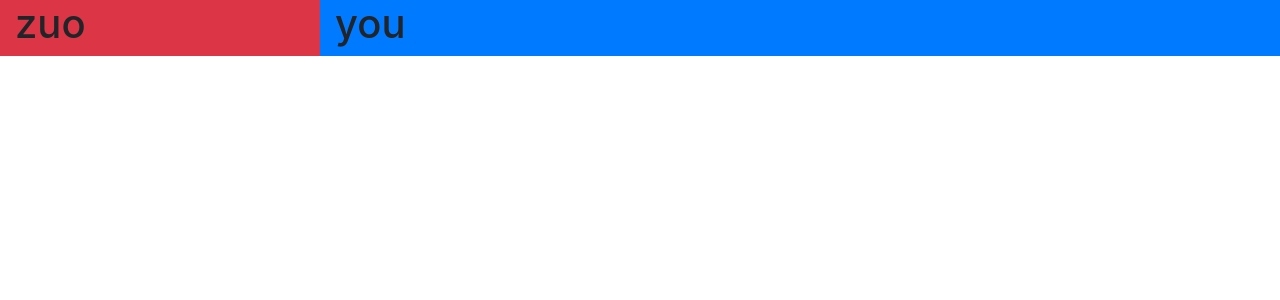
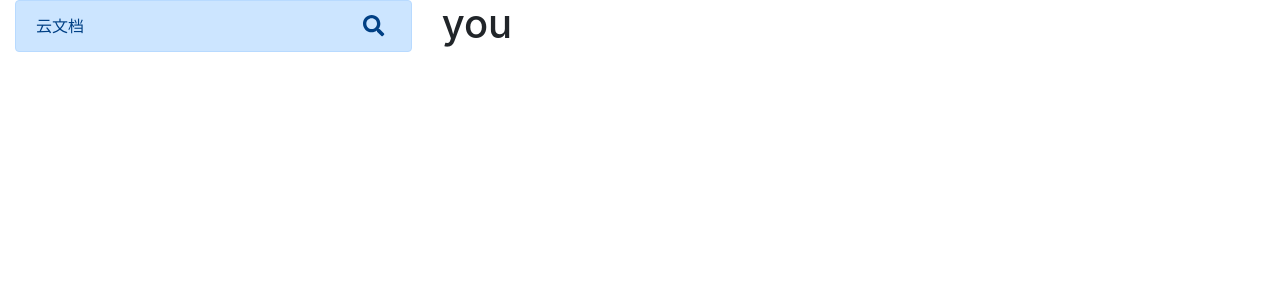
Before and after one commit to afetmin/cloud-md, a React (Create React App) app: page / in a window 1280 px wide. Shown: the top 300 px of the page. Built offline with nearby package versions, Linux system fonts and the light colour scheme.

Commit message:
feature: filesearch

```diff
--- a/package.json
+++ b/package.json
@@ -4,6 +4,9 @@
   "main": "main.js",
   "private": true,
   "dependencies": {
+    "@fortawesome/fontawesome-svg-core": "^1.2.35",
+    "@fortawesome/free-solid-svg-icons": "^5.15.3",
+    "@fortawesome/react-fontawesome": "^0.1.14",
     "@testing-library/jest-dom": "^5.11.4",
     "@testing-library/react": "^11.1.0",
     "@testing-library/user-event": "^12.1.10",
--- a/src/App.css
+++ b/src/App.css
@@ -1,38 +1,5 @@
-.App {
-  text-align: center;
+.icon-btn {
+  background: none;
+  border: none;
+  color: inherit;
 }
-
-.App-logo {
-  height: 40vmin;
-  pointer-events: none;
-}
-
-@media (prefers-reduced-motion: no-preference) {
-  .App-logo {
-    animation: App-logo-spin infinite 20s linear;
-  }
-}
-
-.App-header {
-  background-color: #282c34;
-  min-height: 100vh;
-  display: flex;
-  flex-direction: column;
-  align-items: center;
-  justify-content: center;
-  font-size: calc(10px + 2vmin);
-  color: white;
-}
-
-.App-link {
-  color: #61dafb;
-}
-
-@keyframes App-logo-spin {
-  from {
-    transform: rotate(0deg);
-  }
-  to {
-    transform: rotate(360deg);
-  }
-}
--- a/src/App.js
+++ b/src/App.js
@@ -1,17 +1,24 @@
-import 'bootstrap/dist/css/bootstrap.min.css'
+import "./App.css"
+import "bootstrap/dist/css/bootstrap.min.css"
+import FileSearch from "./components/FileSearch/FileSearch"
 function App() {
   return (
     <div className="App container-fluid">
       <div className="row">
-        <div className="col-3 bg-danger left-panel">
-          <h1>zuo</h1>
+        <div className="col-4 left-panel">
+          <FileSearch
+            title="云文档"
+            onFileSearch={(value) => {
+              console.log(value)
+            }}
+          />
         </div>
-        <div className="col-9 bg-primary right-panel">
+        <div className="col-8 right-panel">
           <h1>you</h1>
         </div>
       </div>
     </div>
-  );
+  )
 }
 
-export default App;
+export default App
--- /dev/null
+++ b/src/components/FileSearch/FileSearch.js
@@ -0,0 +1,69 @@
+import React, { useEffect, useRef, useState } from "react"
+import { FontAwesomeIcon } from "@fortawesome/react-fontawesome"
+import { faSearch, faTimes } from "@fortawesome/free-solid-svg-icons"
+
+const FileSearch = ({ title, onFileSearch }) => {
+  const [inputActive, setinputActive] = useState(false)
+  const [value, setValue] = useState("")
+  const inputDom = useRef(null)
+
+  const closeSearch = (e) => {
+    e.preventDefault()
+    setinputActive(false)
+    setValue("")
+  }
+  useEffect(() => {
+    const handleInputEvent = (event) => {
+      const { keyCode } = event
+      if (keyCode === 13 && inputActive) {
+        onFileSearch(value)
+      } else if (keyCode === 27 && inputActive) {
+        closeSearch(event)
+      }
+    }
+    document.addEventListener("keyup", handleInputEvent)
+    return () => {
+      document.removeEventListener("keyup", handleInputEvent)
+    }
+  })
+
+  useEffect(() => {
+    if (inputActive) {
+      inputDom.current.focus()
+    }
+  }, [inputActive])
+  return (
+    <div className="alert alert-primary d-flex justify-content-between align-items-center">
+      {!inputActive ? (
+        <>
+          <span>{title}</span>
+          <button
+            type="button"
+            className="icon-btn"
+            onClick={() => {
+              setinputActive(true)
+            }}
+          >
+            <FontAwesomeIcon title="搜索" size="lg" icon={faSearch} />
+          </button>
+        </>
+      ) : (
+        <>
+          <input
+            className=""
+            value={value}
+            ref={inputDom}
+            onChange={(e) => {
+              setValue(e.target.value)
+            }}
+          ></input>
+          <button type="button" className="icon-btn" onClick={closeSearch}>
+            <FontAwesomeIcon title="关闭" size="lg" icon={faTimes} />
+          </button>
+        </>
+      )}
+    </div>
+  )
+}
+
+export default FileSearch
```
Also changed, not shown: 1 other file (tests, documents, lock files or other folders).
